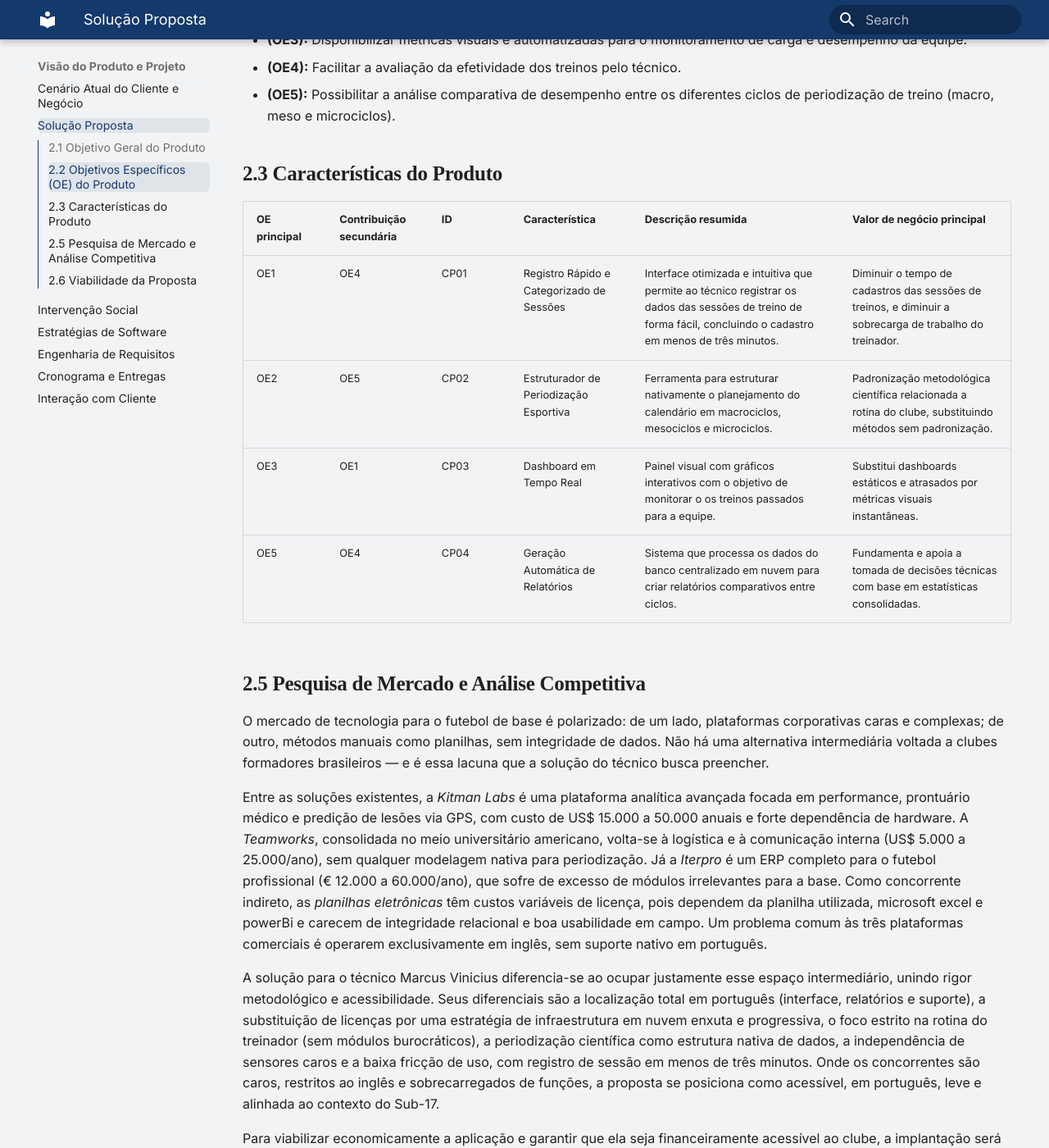
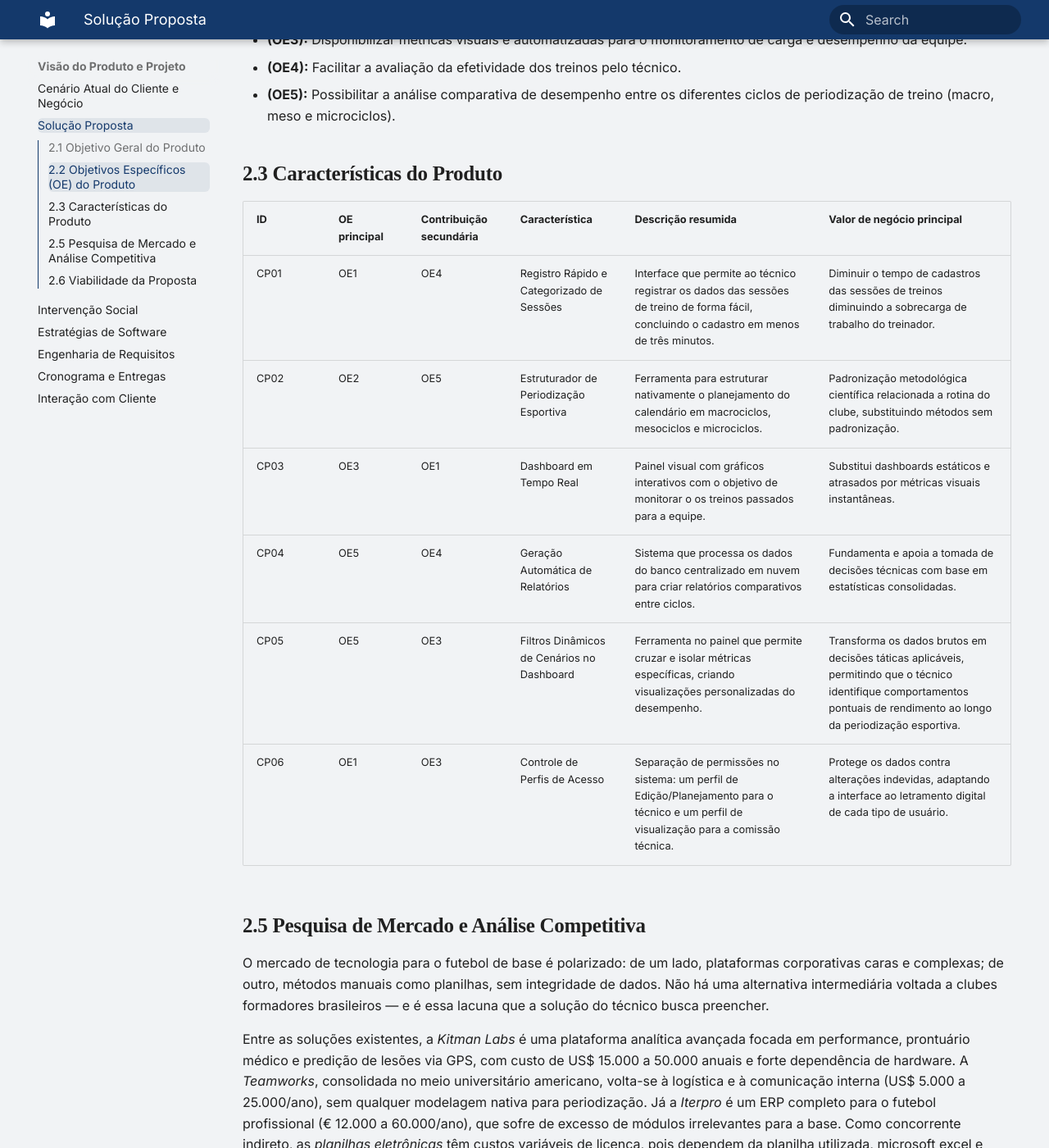
Before and after one commit to mdsreq-fga-unb/REQ-2026.2-T01-FutBoard, an MkDocs documentation site: the page built from docs/visao-produto/solucao-proposta.md, in a window 1280 px wide and 1400 px high, scrolled down 452 px. Shown: the whole window at 82% size. Built offline with MkDocs 1.6.1 and Material for MkDocs 9.7.7, drawn with Linux system fonts in a browser that asks for light colours.

Commit message:
docs: atualizando caracteristicas do produto e adicionando aba atas-reuniões

```diff
--- a/docs/visao-produto/solucao-proposta.md
+++ b/docs/visao-produto/solucao-proposta.md
@@ -14,12 +14,14 @@ Apoiar a tomada de decisões técnicas do corpo técnico do Canaã Esporte Clube
 
 ## 2.3 Características do Produto
 
-| OE principal | Contribuição secundária | ID | Característica | Descrição resumida | Valor de negócio principal |
+| ID | OE principal | Contribuição secundária | Característica | Descrição resumida | Valor de negócio principal |
 | --- | --- | --- | --- | --- | --- |
-| OE1 | OE4 | CP01 | Registro Rápido e Categorizado de Sessões | Interface otimizada e intuitiva que permite ao técnico registrar os dados das sessões de treino de forma fácil, concluindo o cadastro em menos de três minutos. | Diminuir o tempo de cadastros das sessões de treinos, e diminuir a sobrecarga de trabalho do treinador. |
-| OE2 | OE5 | CP02 | Estruturador de Periodização Esportiva | Ferramenta para estruturar nativamente o planejamento do calendário em macrociclos, mesociclos e microciclos. | Padronização metodológica científica relacionada a rotina do clube, substituindo métodos sem padronização. |
-| OE3 | OE1 | CP03 | Dashboard em Tempo Real | Painel visual com gráficos interativos com o objetivo de monitorar o os treinos passados para a equipe. | Substitui dashboards estáticos e atrasados por métricas visuais instantâneas. |
-| OE5 | OE4 | CP04 | Geração Automática de Relatórios | Sistema que processa os dados do banco centralizado em nuvem para criar relatórios comparativos entre ciclos. | Fundamenta e apoia a tomada de decisões técnicas com base em estatísticas consolidadas. |
+| CP01 | OE1 | OE4 | Registro Rápido e Categorizado de Sessões | Interface que permite ao técnico registrar os dados das sessões de treino de forma fácil, concluindo o cadastro em menos de três minutos. | Diminuir o tempo de cadastros das sessões de treinos diminuindo a sobrecarga de trabalho do treinador. |
+| CP02 | OE2 | OE5 | Estruturador de Periodização Esportiva | Ferramenta para estruturar nativamente o planejamento do calendário em macrociclos, mesociclos e microciclos. | Padronização metodológica científica relacionada a rotina do clube, substituindo métodos sem padronização. |
+| CP03 | OE3 | OE1 | Dashboard em Tempo Real | Painel visual com gráficos interativos com o objetivo de monitorar o os treinos passados para a equipe. | Substitui dashboards estáticos e atrasados por métricas visuais instantâneas. |
+| CP04 | OE5 | OE4 | Geração Automática de Relatórios | Sistema que processa os dados do banco centralizado em nuvem para criar relatórios comparativos entre ciclos. | Fundamenta e apoia a tomada de decisões técnicas com base em estatísticas consolidadas. |
+| CP05 | OE5 | OE3 | Filtros Dinâmicos de Cenários no Dashboard | Ferramenta no painel que permite cruzar e isolar métricas específicas, criando visualizações personalizadas do desempenho. | Transforma os dados brutos em decisões táticas aplicáveis, permitindo que o técnico identifique comportamentos pontuais de rendimento ao longo da periodização esportiva.
+| CP06 | OE1 | OE3 | Controle de Perfis de Acesso | Separação de permissões no sistema: um perfil de Edição/Planejamento para o técnico e um perfil de visualização para a comissão técnica. | Protege os dados contra alterações indevidas, adaptando a interface ao letramento digital de cada tipo de usuário.
 
 ## 2.5 Pesquisa de Mercado e Análise Competitiva
 
--- a/mkdocs.yml
+++ b/mkdocs.yml
@@ -37,4 +37,5 @@ nav:
       - Engenharia de Requisitos: visao-produto/engenharia-requisitos.md
       - Cronograma e Entregas: visao-produto/cronogramas-entregas.md
       - Interação com Cliente: visao-produto/interacao-equipe-cliente.md
+  - Atas e Reuniões: atas-reunioes.md
   - Lições Aprendidas: licoes-aprendidas.md
```
Also changed, not shown: docs/atas-reunioes.md (added, +1 -0 lines), docs/index.md (+13 -0 lines).
